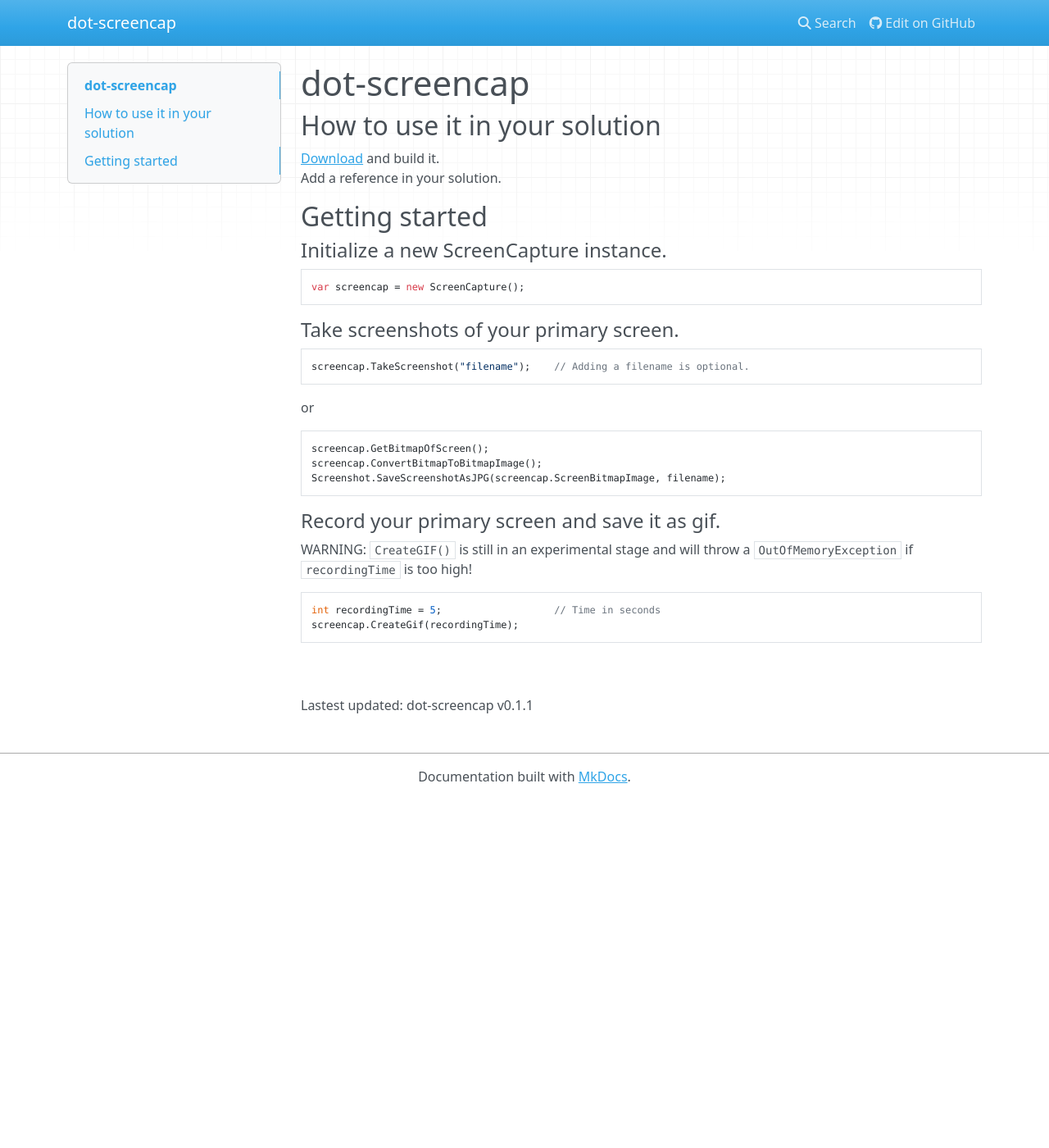
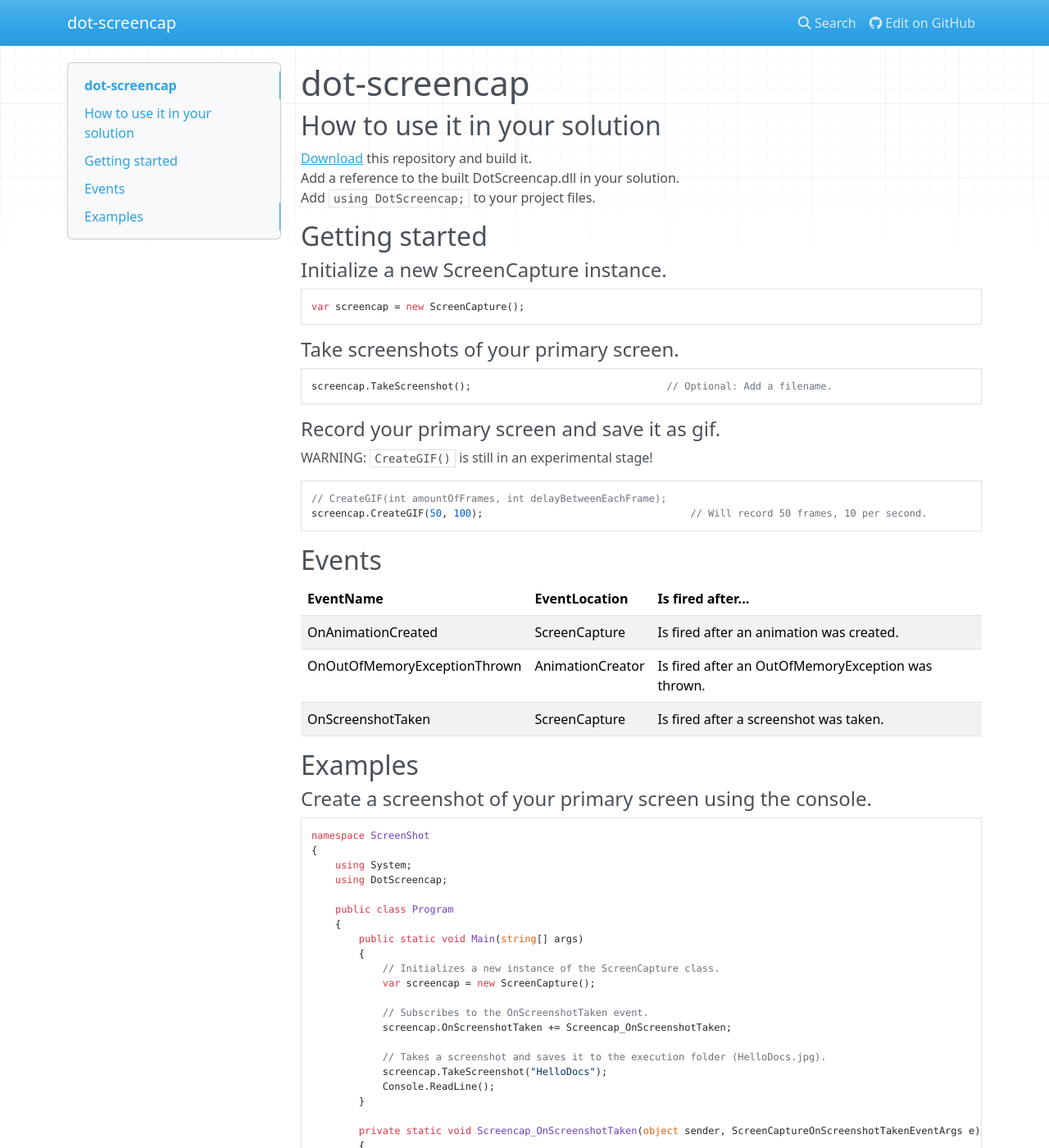
Before and after one commit to Speiser/dot-screencap, an MkDocs documentation site: the page built from Documentation/docs/index.md, in a window 1280 px wide and 1400 px high. Shown: the whole window at 82% size. Built offline with MkDocs 1.6.1, drawn with Linux system fonts in a browser that asks for light colours; nearby versions of some CDN libraries; some of the changed text lies outside the part shown.

Commit message:
v 0.1.34

````diff
--- a/Documentation/docs/index.md
+++ b/Documentation/docs/index.md
@@ -1,8 +1,9 @@
 # dot-screencap
 
 ## How to use it in your solution
-[Download](https://github.com/Speisaa/dot-screencap) and build it.
-Add a reference in your solution.
+[Download](https://github.com/Speisaa/dot-screencap) this repository and build it.
+Add a reference to the built DotScreencap.dll in your solution.
+Add `using DotScreencap;` to your project files.
 
 ## Getting started
 #### Initialize a new ScreenCapture instance.
@@ -12,19 +13,54 @@ var screencap = new ScreenCapture();
 
 #### Take screenshots of your primary screen.
 ``` csharp
-screencap.TakeScreenshot("filename");    // Adding a filename is optional.
+screencap.TakeScreenshot();                                 // Optional: Add a filename.
 ```
-or
+
+#### Record your primary screen and save it as gif.
+WARNING: `CreateGIF()` is still in an experimental stage!
 ``` csharp
-screencap.GetBitmapOfScreen();
-screencap.ConvertBitmapToBitmapImage();
-Screenshot.SaveScreenshotAsJPG(screencap.ScreenBitmapImage, filename);
+// CreateGIF(int amountOfFrames, int delayBetweenEachFrame);
+screencap.CreateGIF(50, 100);                                   // Will record 50 frames, 10 per second.
 ```
-#### Record your primary screen and save it as gif.
-WARNING: `CreateGIF()` is still in an experimental stage and will throw a `OutOfMemoryException` if `recordingTime` is too high!
+
+## Events
+| EventName                    | EventLocation    | Is fired after...                                  |
+| ---------------------------- | ---------------- | -------------------------------------------------- |
+| OnAnimationCreated           | ScreenCapture    | Is fired after an animation was created.           |
+| OnOutOfMemoryExceptionThrown | AnimationCreator | Is fired after an OutOfMemoryException was thrown. |
+| OnScreenshotTaken            | ScreenCapture    | Is fired after a screenshot was taken.             |
+
+
+## Examples
+#### Create a screenshot of your primary screen using the console.
 ``` csharp
-int recordingTime = 5;                   // Time in seconds
-screencap.CreateGif(recordingTime);
+namespace ScreenShot
+{
+    using System;
+    using DotScreencap;
+
+    public class Program
+    {
+        public static void Main(string[] args)
+        {
+            // Initializes a new instance of the ScreenCapture class.
+            var screencap = new ScreenCapture();
+
+            // Subscribes to the OnScreenshotTaken event.
+            screencap.OnScreenshotTaken += Screencap_OnScreenshotTaken;
+
+            // Takes a screenshot and saves it to the execution folder (HelloDocs.jpg).
+            screencap.TakeScreenshot("HelloDocs");
+            Console.ReadLine();
+        }
+
+        private static void Screencap_OnScreenshotTaken(object sender, ScreenCaptureOnScreenshotTakenEventArgs e)
+        {
+            Console.WriteLine($"{e.PictureCreator.Filename}.jpg has been saved.");
+        }
+    }
+}
 ```
+
 <br><br>
-Lastest updated: dot-screencap v0.1.1
+Lastest updated: dot-screencap v0.1.34
````
Also changed, not shown: README.md, 2 other files.
